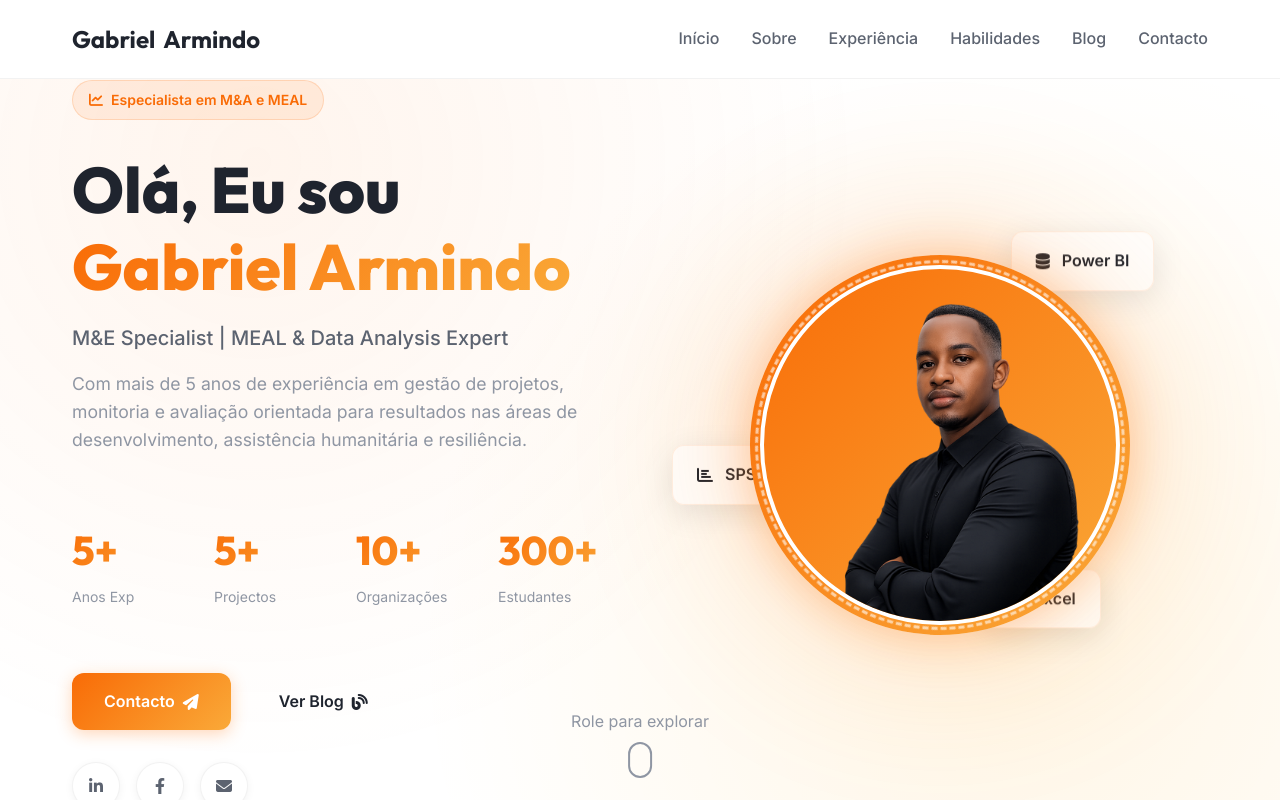
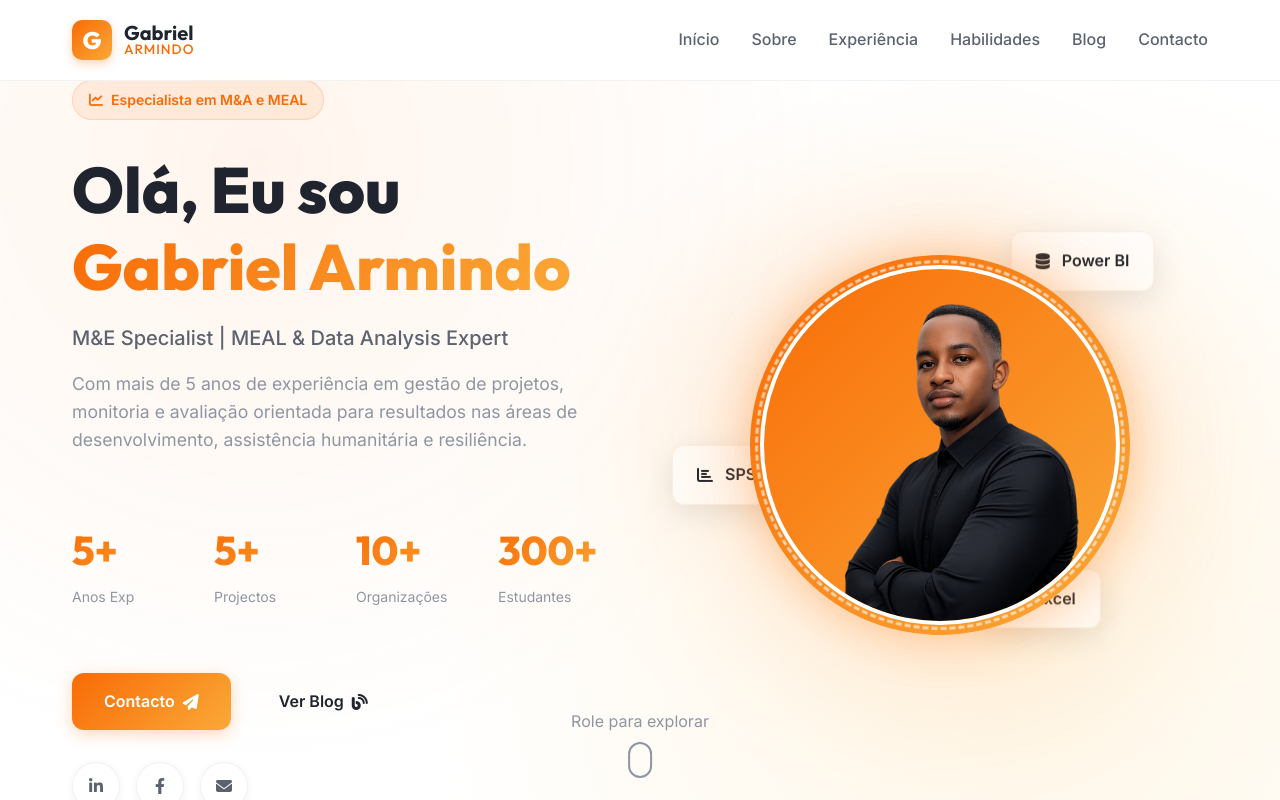
Before and after one commit to afonsoDomingos/gabrielarmindo, a Vue app: page / in a window 1280 px wide. Shown: the top 800 px of the page. Built offline with nearby package versions, Linux system fonts and the light colour scheme; no server answers.

Commit message:
Update: Added 'G' icon logo to Navbar and updated layout styles

```diff
--- a/src/components/Navbar.vue
+++ b/src/components/Navbar.vue
@@ -29,8 +29,11 @@ onUnmounted(() => {
   <nav class="nav" :class="{ 'scrolled': isScrolled }">
     <div class="nav-container container">
       <a href="/" class="nav-logo">
-        <span class="logo-text">Gabriel</span>
-        <span class="logo-accent">Armindo</span>
+        <div class="logo-icon">G</div>
+        <div class="logo-text-group">
+          <span class="logo-text">Gabriel</span>
+          <span class="logo-accent">Armindo</span>
+        </div>
       </a>
 
       <div class="nav-menu" :class="{ 'active': isMenuActive }" id="nav-menu">
@@ -77,11 +80,49 @@ onUnmounted(() => {
 }
 
 .nav-logo {
+    display: flex;
+    align-items: center;
+    gap: 0.75rem;
+    font-family: var(--font-accent);
+}
+
+.logo-icon {
+    width: 40px;
+    height: 40px;
+    background: var(--gradient-1);
+    color: white;
+    border-radius: 10px;
+    display: flex;
+    align-items: center;
+    justify-content: center;
     font-size: 1.5rem;
+    font-weight: 800;
+    box-shadow: 0 4px 10px rgba(255, 123, 26, 0.3);
+    transition: var(--transition-normal);
+}
+
+.nav-logo:hover .logo-icon {
+    transform: rotate(-10deg) scale(1.1);
+}
+
+.logo-text-group {
+    display: flex;
+    flex-direction: column;
+    line-height: 1;
+}
+
+.logo-text {
+    font-size: 1.25rem;
     font-weight: 700;
-    font-family: var(--font-accent);
-    display: flex;
-    gap: 0.5rem;
+    color: var(--text-primary);
+}
+
+.logo-accent {
+    font-size: 0.85rem;
+    font-weight: 500;
+    color: var(--primary-color);
+    text-transform: uppercase;
+    letter-spacing: 1px;
 }
 
 .nav-menu {
```
